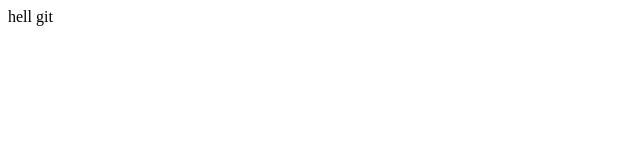
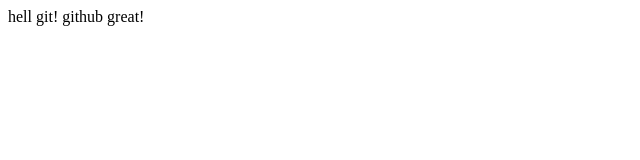
Before and after one commit to saehtml5/Gittext, a plain HTML site: page index.html in a window 1280 px wide. Shown: the whole page, without its empty margins (0-640 px from the left). Drawn offline with Linux system fonts and the light colour scheme.

Commit message:
create index.html

```diff
--- a/index.html
+++ b/index.html
@@ -5,6 +5,7 @@
 		<title>hell git</title>
 	</head>
 	<body>
-		hell git
+		hell git!
+		github great!
 	</body>
 </html>
```
Also changed, not shown: 1 other file.
